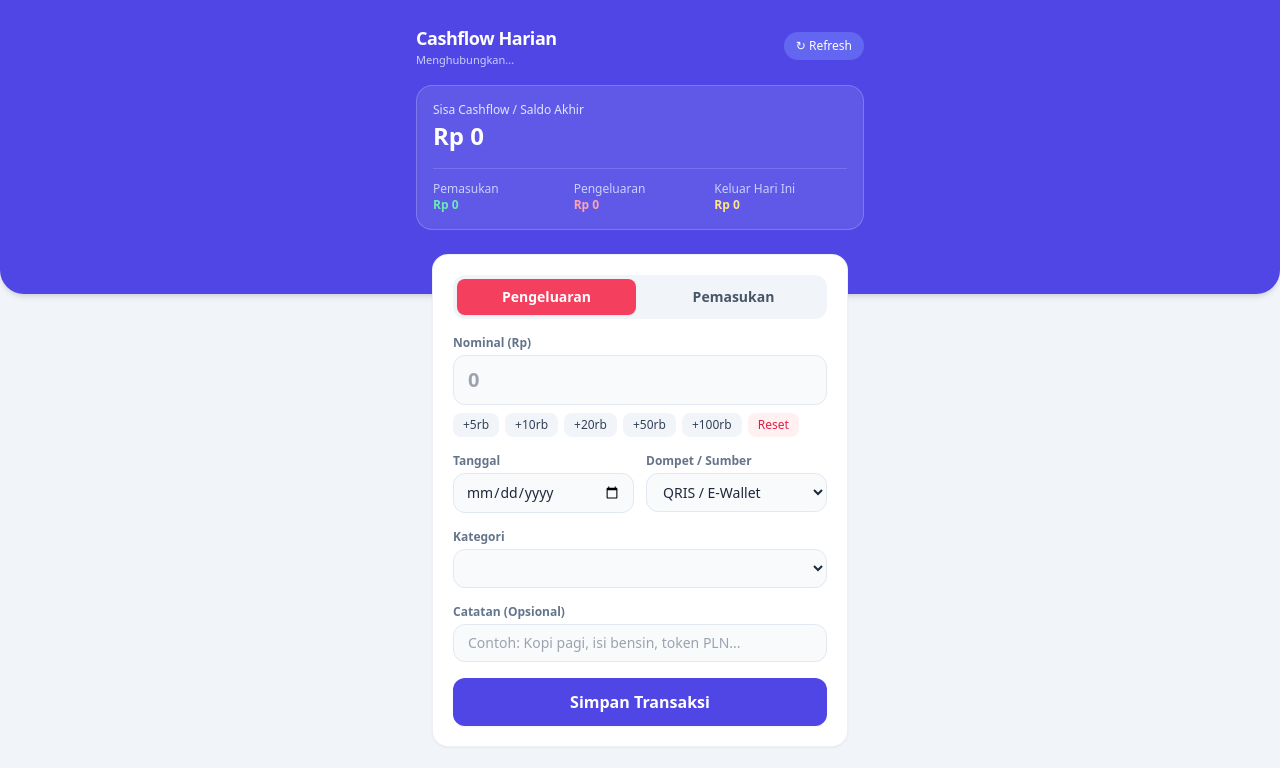
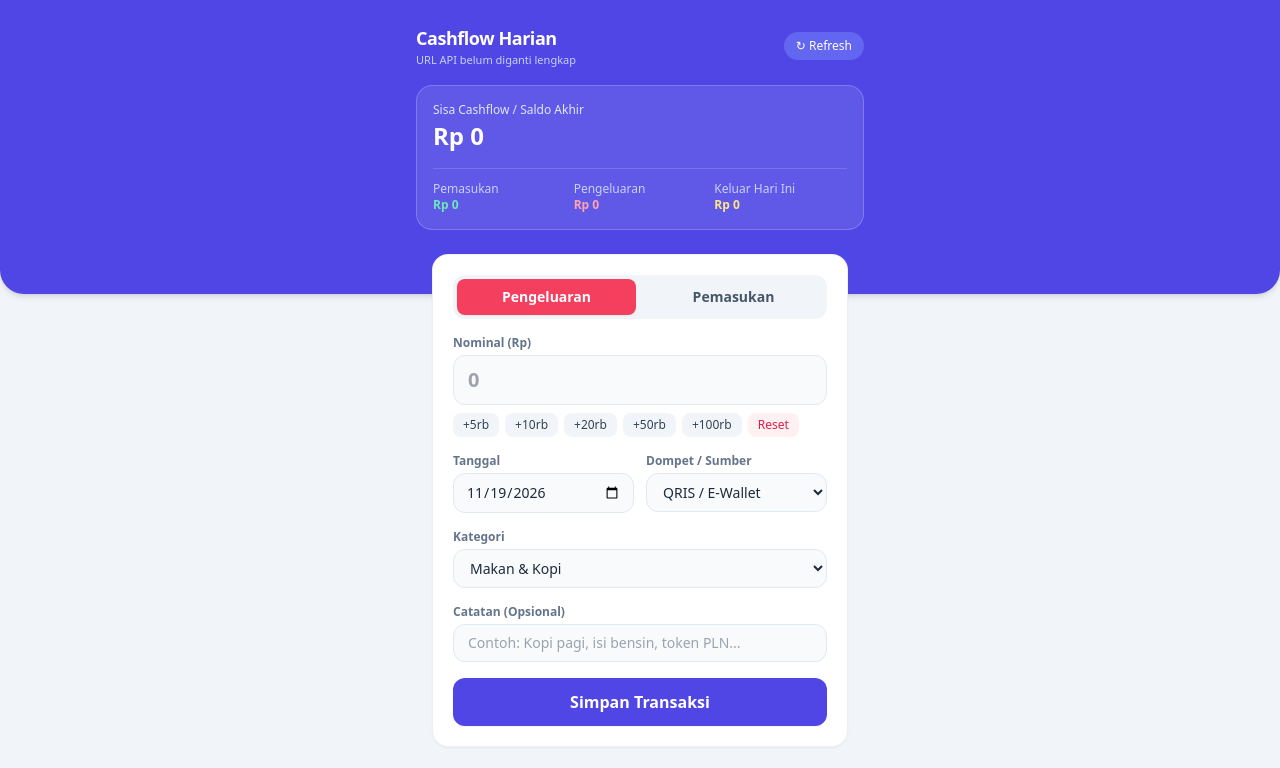
Before and after one commit to media-event/Cashflow, a plain HTML site: page index.html in a window 1280 px wide. Shown: the top 768 px of the page. Drawn offline with nearby package versions, Linux system fonts and the light colour scheme.

Commit message:
Update index.html

```diff
--- a/index.html
+++ b/index.html
@@ -5,6 +5,8 @@
   <meta name="viewport" content="width=device-width, initial-scale=1.0" />
   <title>Daily Cashflow Tracker</title>
   <script src="https://cdn.tailwindcss.com"></script>
+  <!-- TEMPEL URL WEB APP (/exec) TERBARU ANDA DI ANTARA DUA TAG SCRIPT DI BAWAH INI -->
+  <script id="apiUrlSource" type="text/plain">https://script.google.com/macros/s/AKfycbyJmfPqpR1m2sQxxUCi2naCalvERcG9c3.../exec</script>
 </head>
 <body class="bg-slate-100 text-slate-800 min-h-screen pb-12">
 
@@ -128,8 +130,7 @@
   </div>
 
   <script>
-    // TEMPEL URL WEB APP (/exec) TERBARU DARI APPS SCRIPT ANDA DI SINI
-    const SCRIPT_URL = 'https://script.google.com/macros/s/AKfycbyJmfPqpR1m2sQxxUCi2naCaIvERcG9c3cJJxODLmBNHAlfKxDJPpK3mAnfG-du-MzB/exec
+    const SCRIPT_URL = document.getElementById('apiUrlSource').textContent.replace(/\s+/g, '');
 
     const KATEGORI_MAP = {
       Pengeluaran: [
@@ -178,6 +179,10 @@
 
     async function loadSummary() {
       const statusEl = document.getElementById('syncStatus');
+      if (SCRIPT_URL.includes('...')) {
+        statusEl.textContent = 'URL API belum diganti lengkap';
+        return;
+      }
       statusEl.textContent = 'Menyinkronkan...';
       try {
         const res = await fetch(`${SCRIPT_URL}?t=${Date.now()}`);
```
